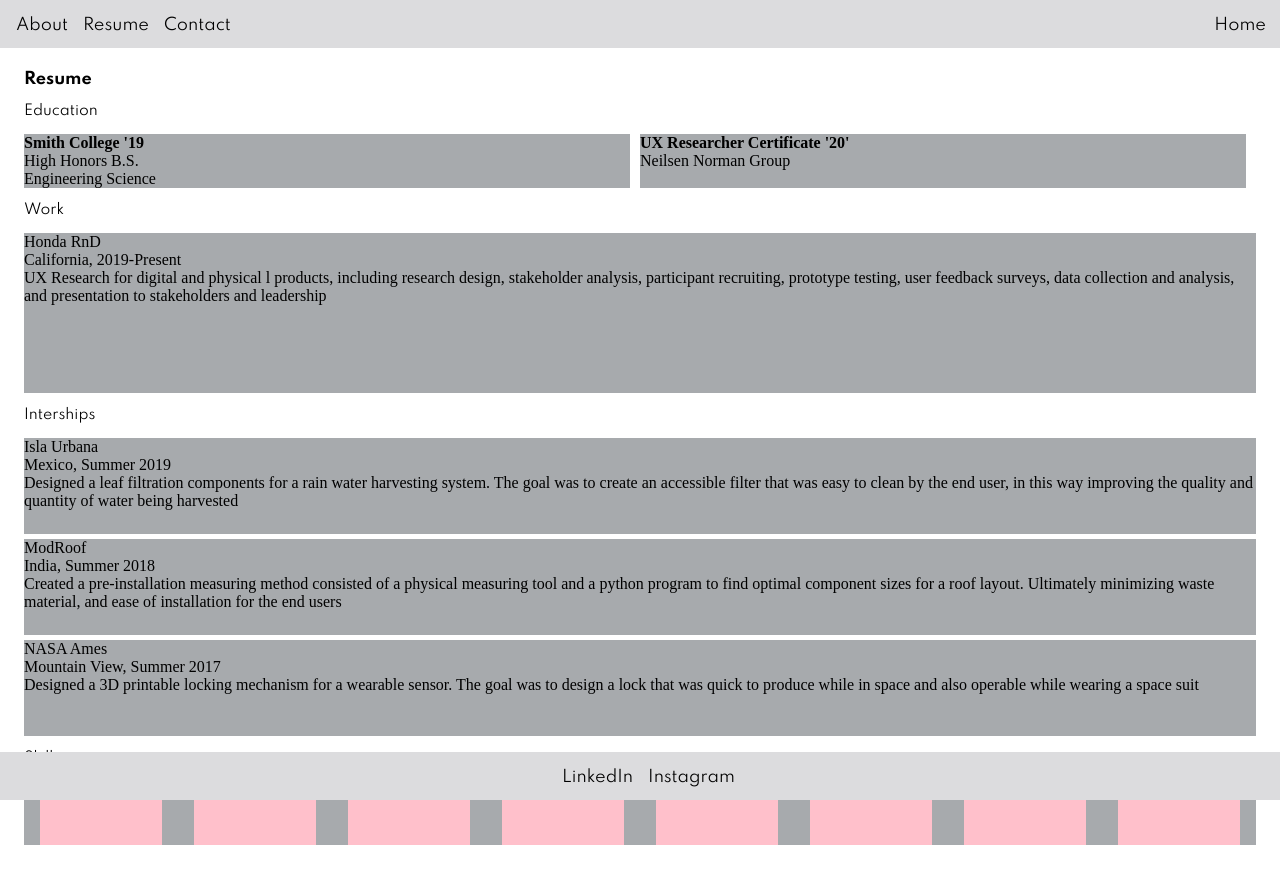
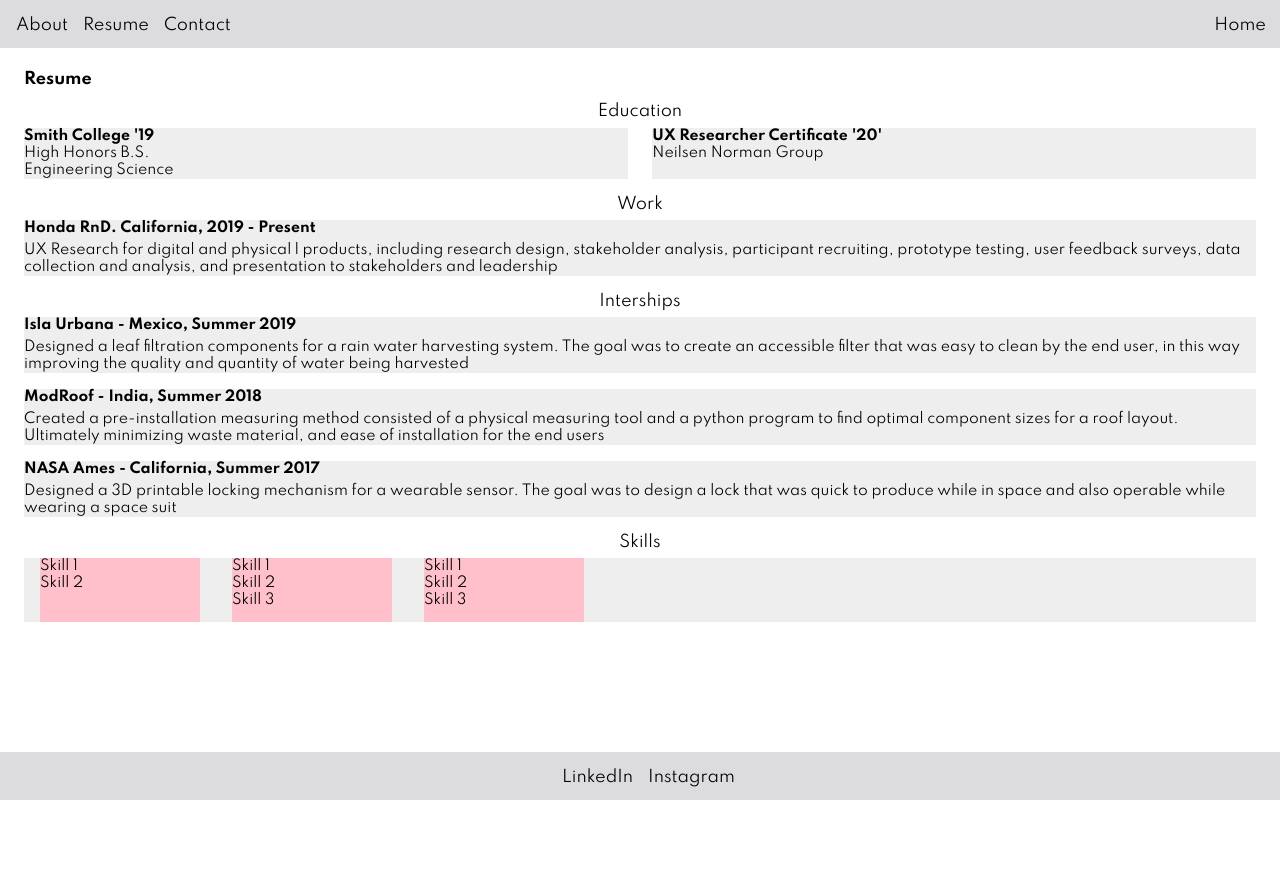
Before and after one commit to mrojasb/Macamole, a Next.js app: page /resume in a window 1280 px wide. Shown: the top 884 px of the page. After the commit the page ends 800 px from the top, so only its background shows below. Built offline with nearby package versions, Linux system fonts and the light colour scheme.

Commit message:
changed resume box size and font size

```diff
--- a/components/resumeStyle.js
+++ b/components/resumeStyle.js
@@ -1,37 +1,36 @@
 let resumeStyles = {
+
+    setFont: {
+        fontFamily: 'Spartan',
+        display: 'flex',
+        flexDirection: 'column',
+
+        alignItems: 'center',
+    },
 
     sqEdu: {
         width: '100%',
+        fontSize: '14px',
 
         display: 'flex',
-        justifyContent: 'space-start',
+        justifyContent: 'space-between',
     },
 
     sqEduChild: {
-        backgroundColor: "#a7aaad",
-        width: '50%',
-        marginRight: '10px',
+        backgroundColor: "#eeeeee",
+        width: '49%',
     },
 
     sqWork: {
-        backgroundColor: "#a7aaad",
-
-        height: '10rem',
+        backgroundColor: "#eeeeee",
+        fontSize: '14px',
         width: '100%',
-
-        cursor: 'pointer',
-    },
-
-    sqInternship: {
-        height: '6rem',
-        width: '100%',
-        backgroundColor: "#a7aaad",
     },
 
     sqSkillsCont: {
         height: '4rem',
-        // width: '100%',
-        backgroundColor: "#a7aaad",
+        width: '100%',
+        backgroundColor: "#eeeeee",
         display: 'flex',
     },
 
@@ -41,7 +40,7 @@ let resumeStyles = {
         backgroundColor: "pink",
 
         margin: '0 1rem',
-
+        fontSize: '14px'
     }
 
 }
--- a/pages/contact.js
+++ b/pages/contact.js
@@ -8,9 +8,10 @@ export default function contact() {
         <div>
             <Layout />
             <div style={Styles.content}>
+
                 <div style={contactStyle.contactBox}>
 
-                        <h1 style={Styles.header}>Contact</h1>
+                        <h2 style={Styles.h2}> Contact </h2>
 
                         <img src="/img/tiny-maca-profile.png" style={contactStyle.macaProfile}></img>
 
--- a/pages/index.js
+++ b/pages/index.js
@@ -1,7 +1,6 @@
 
 import afterTap from "../components/afterTap";
 import homeStyle from "../components/homeStyle";
-// import Layout from '../components/Layout';
 import Styles from '../components/Theme';
 import Spacer from "../components/Spacer";
 import Link from "next/link";
--- a/pages/resume.js
+++ b/pages/resume.js
@@ -11,7 +11,9 @@ export default function resume() {
       <div style={Styles.content}>
         <h2 style={Styles.h2}> Resume </h2>
 {/* ............................ */}
-        <p style={Styles.body}> Education </p>
+        <section style={resumeStyles.setFont}>
+        Education
+        <Spacer height={.4}/>
           <div style={resumeStyles.sqEdu}>
             <div style={resumeStyles.sqEduChild}>
               <strong>Smith College '19 <br></br></strong>
@@ -23,49 +25,68 @@ export default function resume() {
               Neilsen Norman Group
             </div>
           </div>
+        </section>
+        <Spacer height={1}/>
 
 {/* ............................ */}
-        <p style={Styles.body}> Work </p>
+        <section style={resumeStyles.setFont}>
+        Work
+        <Spacer height={.4}/>
           <div style={resumeStyles.sqWork}>
-          Honda RnD<br></br>
-          California, 2019-Present<br></br>
+            <strong>Honda RnD. California, 2019 - Present<br></br></strong>
+            <Spacer height={.3}/>
             UX Research for digital and physical l products, including research design, stakeholder analysis, participant recruiting, prototype testing, user feedback surveys, data collection and analysis, and presentation to stakeholders and leadership
           </div>
+        </section>
+        <Spacer height={1}/>
 
 {/* ............................ */}
-        <p style={Styles.body}> Interships </p>
-          <div style={resumeStyles.sqInternship}>
-            Isla Urbana <br></br>
-            Mexico, Summer 2019<br></br>
+        <section style={resumeStyles.setFont}>
+        Interships
+        <Spacer height={.4}/>
+            <div style={resumeStyles.sqWork}>
+              <strong>Isla Urbana - Mexico, Summer 2019<br></br></strong>
+              <Spacer height={.3}/>
               Designed a leaf filtration components for a rain water harvesting system. The goal was to create an accessible filter that was easy to clean by the end user, in this way improving the quality and quantity of water being harvested
             </div>
+          <Spacer height={1}/>
+
+          <div style={resumeStyles.sqWork}>
+            <strong>ModRoof - India, Summer 2018<br></br></strong>
             <Spacer height={.3}/>
-
-        <div style={resumeStyles.sqInternship}>
-          ModRoof<br></br>
-          India, Summer 2018<br></br>
             Created a pre-installation measuring method consisted of a physical measuring tool and a python program to find optimal component sizes for a roof layout. Ultimately minimizing waste material, and ease of installation for the end users
           </div>
+          <Spacer height={1}/>
+
+          <div style={resumeStyles.sqWork}>
+            <strong>NASA Ames - California, Summer 2017<br></br></strong>
             <Spacer height={.3}/>
-
-        <div style={resumeStyles.sqInternship}>
-          NASA Ames<br></br>
-          Mountain View, Summer 2017<br></br>
             Designed a 3D printable locking mechanism for a wearable sensor. The goal was to design a lock that was quick to produce while in space and also operable while wearing a space suit
           </div>
+        </section>
+        <Spacer height={1}/>
 
 {/* ............................ */}
-        <p style={Styles.body}> Skills </p>
+        <section style={resumeStyles.setFont}>
+        Skills
+        <Spacer height={.4}/>
           <div style={resumeStyles.sqSkillsCont}>
-          <div style={resumeStyles.sqSkills}>1</div>
-          <div style={resumeStyles.sqSkills}>2</div>
-          <div style={resumeStyles.sqSkills}>3</div>
-          <div style={resumeStyles.sqSkills}>4</div>
-          <div style={resumeStyles.sqSkills}>5</div>
-          <div style={resumeStyles.sqSkills}>6</div>
-          <div style={resumeStyles.sqSkills}>7</div>
-          <div style={resumeStyles.sqSkills}>8</div>
+              <div style={resumeStyles.sqSkills}>
+                Skill 1<br></br>
+                Skill 2
               </div>
+              <div style={resumeStyles.sqSkills}>
+                Skill 1<br></br>
+                Skill 2<br></br>
+                Skill 3
+              </div>
+              <div style={resumeStyles.sqSkills}>
+                Skill 1<br></br>
+                Skill 2<br></br>
+                Skill 3
+              </div>
+          </div>
+        </section>
 
       </div>
     </div>
```
Lines whose indentation alone changed are shown as unchanged.
